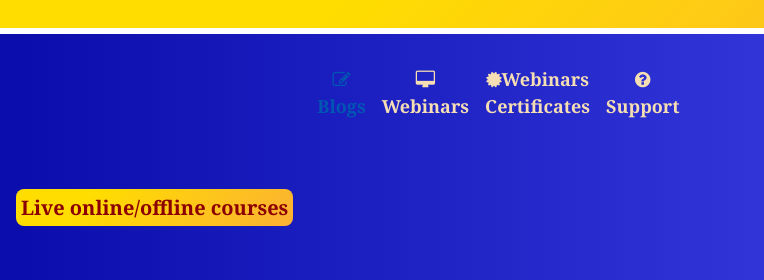
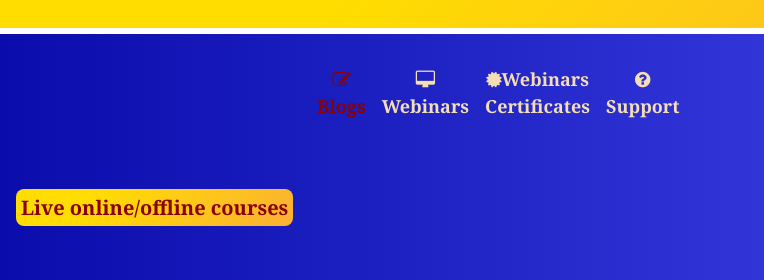
Before and after one commit to DevoAbhi/DevoAbhi.github.io, a plain HTML site: page RicSir Project/collab.html in a window 1280 px wide. In both pictures the pointer is over the link "Blogs". Shown: the top 280 px of the page, 0-764 px from the left. Drawn offline with nearby package versions, Linux system fonts and the light colour scheme.

Commit message:
Update collab.css

```diff
--- a/RicSir Project/collab.css
+++ b/RicSir Project/collab.css
@@ -200,3 +200,6 @@ ui li{
         max-height: 150px;
     }
   }
+.title li a:hover{
+    color: darkred;
+}
```
